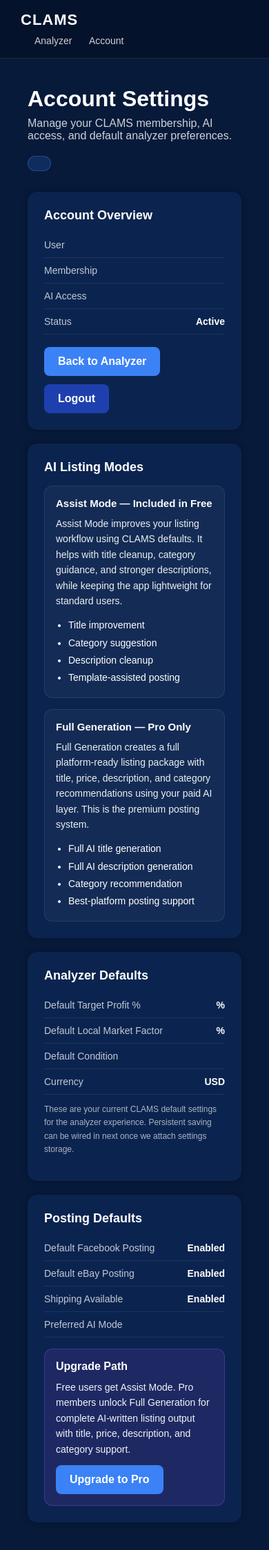
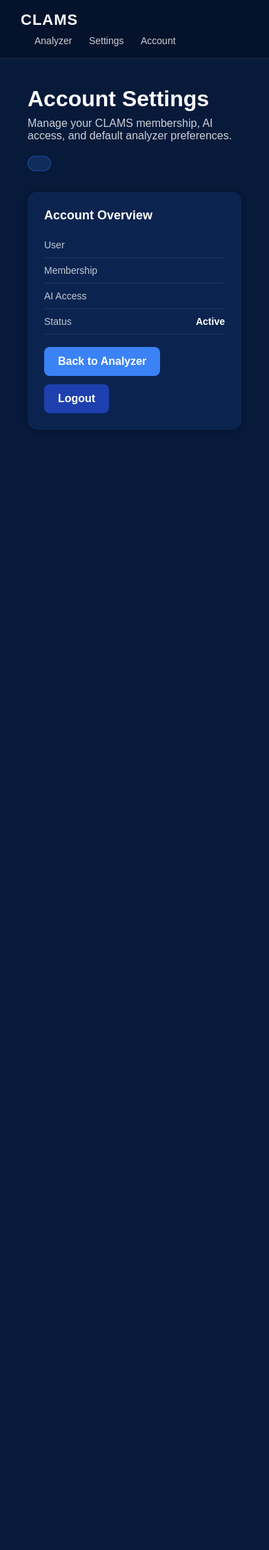
Before and after one commit to donnieclams42-star/clams-resale-engine, a FastAPI app: page /account in a window 390 px wide. Shown: the whole page at 69% size. After the commit the page ends 623 px from the top, so only its background shows below. Run offline with FastAPI, Linux system fonts and the light colour scheme.

Commit message:
Beta stability fixes + mobile fixes

```diff
--- a/main.py
+++ b/main.py
@@ -77,6 +77,18 @@
         settings["mode"] = DEFAULT_USER_SETTINGS["mode"]
 
     return settings
+
+
+def ensure_user_exists(email: str):
+    if email not in users:
+        users[email] = {
+            "password": "",
+            "membership": "PRO",
+            "search_count": 0,
+            "settings": build_default_settings()
+        }
+    ensure_user_settings(users[email])
+    return users[email]
 
 
 # ---------- OPENAI CLIENT ----------
@@ -189,9 +201,6 @@
     if invite != INVITE_CODE:
         return {"error": "Invalid invite code"}
 
-    if email in users:
-        return {"error": "Account already exists"}
-
     users[email] = {
         "password": password,
         "membership": "PRO",
@@ -224,17 +233,9 @@
     if invite != INVITE_CODE:
         return {"error": "Invalid invite code"}
 
-    if email not in users:
-        users[email] = {
-            "password": password,
-            "membership": "PRO",
-            "search_count": 0,
-            "settings": build_default_settings()
-        }
+    user = ensure_user_exists(email)
 
-    ensure_user_settings(users[email])
-
-    if users[email]["password"] != password:
+    if user["password"] and user["password"] != password:
         return {"error": "Incorrect password"}
 
     response = RedirectResponse(f"/app?email={email}", status_code=303)
@@ -260,8 +261,7 @@
     if not email and cookie_user:
         email = cookie_user
 
-    user = users.get(email, {})
-    user_settings = ensure_user_settings(user) if user else build_default_settings()
+    user = ensure_user_exists(email)
 
     return templates.TemplateResponse(
         "dashboard.html",
@@ -272,7 +272,7 @@
             "listing": None,
             "email": email,
             "search_count": user.get("search_count", 0),
-            "user_settings": user_settings
+            "user_settings": user["settings"]
         },
     )
 
@@ -297,22 +297,19 @@
     if not email and cookie_user:
         email = cookie_user
 
-    user = users.get(email, {})
-    user_settings = ensure_user_settings(user) if user else build_default_settings()
-
-    # ---------- DEFAULT FALLBACKS ----------
+    user = ensure_user_exists(email)
+    settings = user["settings"]
 
     if profit is None:
-        profit = user_settings.get("default_profit", 40)
+        profit = settings["default_profit"]
 
     if local_factor is None:
-        local_factor = user_settings.get("local_factor", 80)
+        local_factor = settings["local_factor"]
 
     if not platforms:
-        platforms = user_settings.get("platforms", ["facebook", "ebay"])
+        platforms = settings["platforms"]
 
-    if email in users:
-        users[email]["search_count"] += 1
+    user["search_count"] += 1
 
     if photo and not query:
         try:
@@ -329,8 +326,8 @@
                 "generated_listings": None,
                 "listing": None,
                 "email": email,
-                "search_count": user.get("search_count", 0),
-                "user_settings": user_settings,
+                "search_count": user["search_count"],
+                "user_settings": settings,
                 "error": "No search query detected"
             },
         )
@@ -365,8 +362,8 @@
             "generated_listings": generated_listings,
             "listing": listing,
             "email": email,
-            "search_count": user.get("search_count", 0),
-            "user_settings": user_settings
+            "search_count": user["search_count"],
+            "user_settings": settings
         },
     )
 
@@ -381,12 +378,7 @@
     if not email and cookie_user:
         email = cookie_user
 
-    user = users.get(email, {})
-
-    if not user:
-        return RedirectResponse("/login", status_code=303)
-
-    user_settings = ensure_user_settings(user)
+    user = ensure_user_exists(email)
 
     return templates.TemplateResponse(
         "settings.html",
@@ -394,7 +386,7 @@
             "request": request,
             "email": email,
             "user": user,
-            "user_settings": user_settings,
+            "user_settings": user["settings"],
             "success": None
         }
     )
@@ -417,20 +409,17 @@
     if not email and cookie_user:
         email = cookie_user
 
-    user = users.get(email, {})
-
-    if not user:
-        return RedirectResponse("/login", status_code=303)
+    user = ensure_user_exists(email)
 
     if not platforms:
         platforms = ["facebook", "ebay"]
 
-    user_settings = ensure_user_settings(user)
+    settings = user["settings"]
 
-    user_settings["mode"] = mode
-    user_settings["default_profit"] = default_profit
-    user_settings["local_factor"] = local_factor
-    user_settings["platforms"] = platforms
+    settings["mode"] = mode
+    settings["default_profit"] = default_profit
+    settings["local_factor"] = local_factor
+    settings["platforms"] = platforms
 
     return templates.TemplateResponse(
         "settings.html",
@@ -438,7 +427,7 @@
             "request": request,
             "email": email,
             "user": user,
-            "user_settings": user_settings,
+            "user_settings": settings,
             "success": "Settings saved successfully."
         }
     )
@@ -454,7 +443,7 @@
     if not email and cookie_user:
         email = cookie_user
 
-    user = users.get(email, {})
+    user = ensure_user_exists(email)
 
     return templates.TemplateResponse(
         "account.html",
--- a/templates/account.html
+++ b/templates/account.html
@@ -2,6 +2,9 @@
 <html>
 
 <head>
+
+<meta name="viewport" content="width=device-width, initial-scale=1.0">
+
 <title>CLAMS Account</title>
 <link rel="stylesheet" href="/static/styles.css">
 
@@ -131,25 +134,7 @@
 border:1px solid rgba(168,85,247,.28);
 }
 
-.upgrade-box h4{
-margin:0 0 10px 0;
-}
-
-.upgrade-box p{
-margin:0 0 12px 0;
-line-height:1.6;
-font-size:14px;
-opacity:.95;
-}
-
-.note-text{
-margin-top:12px;
-font-size:12px;
-opacity:.65;
-line-height:1.6;
-}
-
-@media (max-width: 900px){
+@media (max-width:900px){
 .account-grid{
 grid-template-columns:1fr;
 }
@@ -165,8 +150,9 @@
 <div class="nav-title">CLAMS</div>
 
 <div class="nav-links">
-<a href="/app">Analyzer</a>
-<a href="/account">Account</a>
+<a href="/app?email={{email}}">Analyzer</a>
+<a href="/settings?email={{email}}">Settings</a>
+<a href="/account?email={{email}}">Account</a>
 </div>
 
 </div>
@@ -210,105 +196,10 @@
 </div>
 
 <div class="account-actions">
-<a href="/app"><button type="button">Back to Analyzer</button></a>
+<a href="/app?email={{email}}"><button type="button">Back to Analyzer</button></a>
 <a href="/login"><button type="button" class="secondary-btn">Logout</button></a>
 </div>
-</div>
 
-<div class="account-card">
-<h3>AI Listing Modes</h3>
-
-<div class="mode-box">
-<h4>Assist Mode — Included in Free</h4>
-<p>
-Assist Mode improves your listing workflow using CLAMS defaults.
-It helps with title cleanup, category guidance, and stronger descriptions,
-while keeping the app lightweight for standard users.
-</p>
-<ul class="feature-list">
-<li>Title improvement</li>
-<li>Category suggestion</li>
-<li>Description cleanup</li>
-<li>Template-assisted posting</li>
-</ul>
-</div>
-
-<div class="mode-box">
-<h4>Full Generation — Pro Only</h4>
-<p>
-Full Generation creates a full platform-ready listing package with
-title, price, description, and category recommendations using your paid AI layer.
-This is the premium posting system.
-</p>
-<ul class="feature-list">
-<li>Full AI title generation</li>
-<li>Full AI description generation</li>
-<li>Category recommendation</li>
-<li>Best-platform posting support</li>
-</ul>
-</div>
-</div>
-
-<div class="account-card">
-<h3>Analyzer Defaults</h3>
-
-<div class="account-row">
-<div class="account-label">Default Target Profit %</div>
-<div class="account-value">{{ default_profit }}%</div>
-</div>
-
-<div class="account-row">
-<div class="account-label">Default Local Market Factor</div>
-<div class="account-value">{{ default_local_factor }}%</div>
-</div>
-
-<div class="account-row">
-<div class="account-label">Default Condition</div>
-<div class="account-value">{{ default_condition }}</div>
-</div>
-
-<div class="account-row">
-<div class="account-label">Currency</div>
-<div class="account-value">USD</div>
-</div>
-
-<p class="note-text">
-These are your current CLAMS default settings for the analyzer experience.
-Persistent saving can be wired in next once we attach settings storage.
-</p>
-</div>
-
-<div class="account-card">
-<h3>Posting Defaults</h3>
-
-<div class="account-row">
-<div class="account-label">Default Facebook Posting</div>
-<div class="account-value">Enabled</div>
-</div>
-
-<div class="account-row">
-<div class="account-label">Default eBay Posting</div>
-<div class="account-value">Enabled</div>
-</div>
-
-<div class="account-row">
-<div class="account-label">Shipping Available</div>
-<div class="account-value">Enabled</div>
-</div>
-
-<div class="account-row">
-<div class="account-label">Preferred AI Mode</div>
-<div class="account-value">{{ preferred_ai_mode }}</div>
-</div>
-
-<div class="upgrade-box">
-<h4>Upgrade Path</h4>
-<p>
-Free users get Assist Mode. Pro members unlock Full Generation for
-complete AI-written listing output with title, price, description, and category support.
-</p>
-<button type="button">Upgrade to Pro</button>
-</div>
 </div>
 
 </div>
--- a/templates/dashboard.html
+++ b/templates/dashboard.html
@@ -69,8 +69,6 @@
 margin:auto;
 padding:25px;
 }
-
-/* FIXED ANALYZER LAYOUT */
 
 .search-bar{
 display:flex;
@@ -327,7 +325,6 @@
 
 </head>
 
-
 <body>
 
 <div class="header">
@@ -347,7 +344,6 @@
 </div>
 
 </div>
-
 
 <div class="app-container">
 
@@ -396,7 +392,7 @@
 
 <label>Upload / Take Photo</label>
 
-<input type="file" name="photo" accept="image/*">
+<input type="file" name="photo" accept="image/*" capture="environment">
 
 <br><br>
 
```
